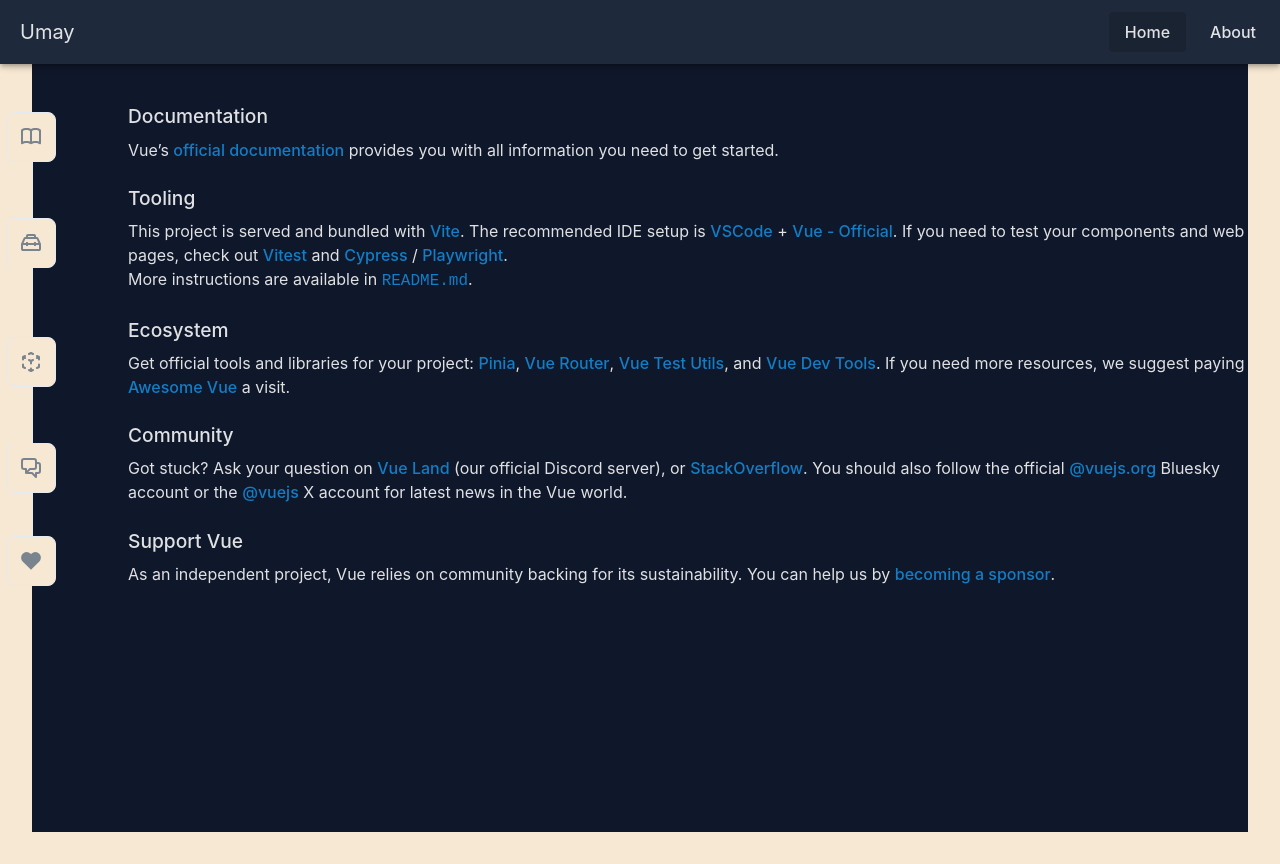
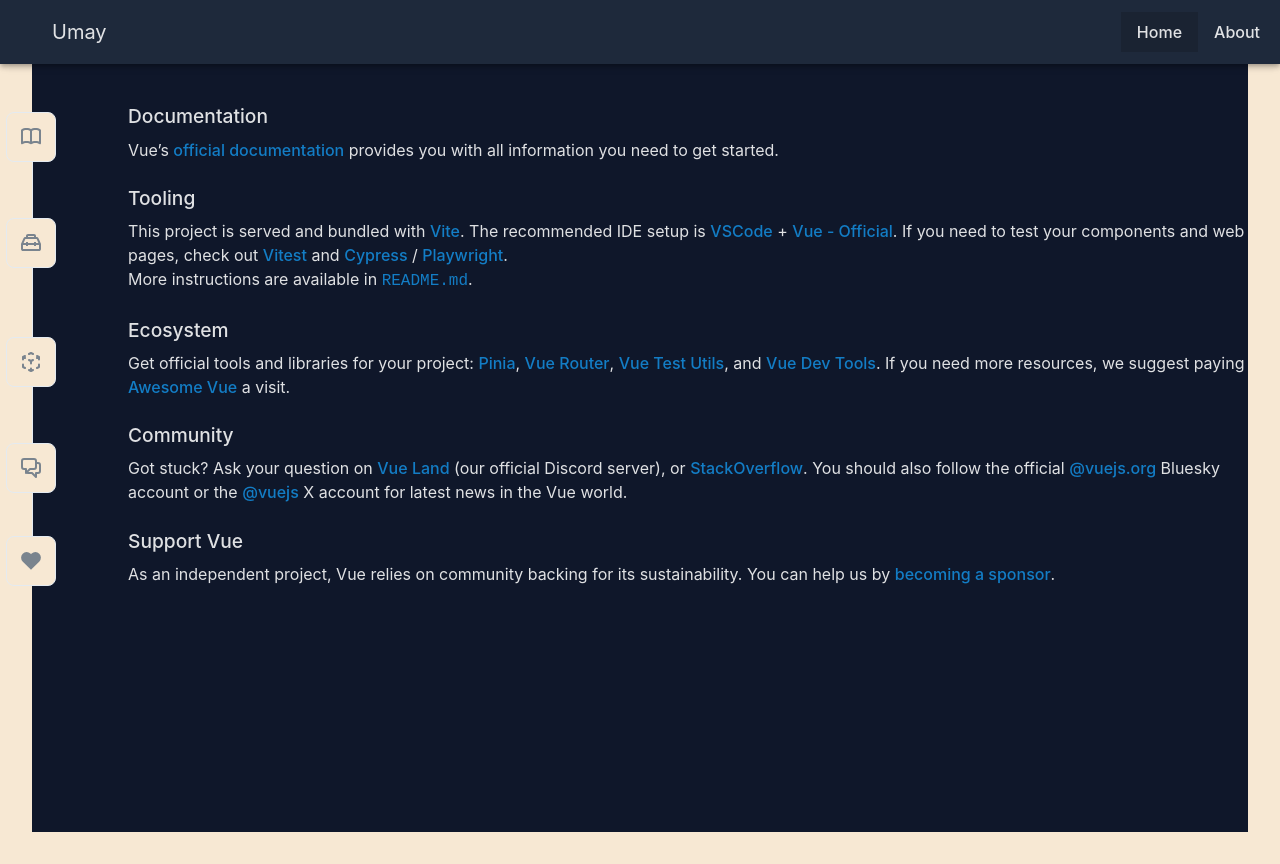
Before and after one commit to nsdumanlife/umay, a Vue app: page / in a window 1280 px wide. Built offline with nearby package versions, Linux system fonts and the light colour scheme; the HTML template or start-up script is replaced by a standard one.

Commit message:
Enhance layout and navigation, and remove of unused CSS rules.

```diff
--- a/src/App.vue
+++ b/src/App.vue
@@ -22,20 +22,13 @@
 <style scoped>
 header {
   line-height: 1.5;
+  padding-inline: 2rem;
 }
 
-.logo {
-  display: block;
-  margin: 0 auto 2rem;
-}
-
-/* App bar navigation links */
 .v-app-bar a {
   text-decoration: none;
   color: inherit;
-  padding: 8px 16px;
-  margin: 0 4px;
-  border-radius: 4px;
+  padding: 0.5rem 1rem;
   transition: background-color 0.2s ease;
 }
 
@@ -47,48 +40,4 @@
   background-color: rgba(0, 0, 0, 0.15);
   font-weight: 500;
 }
-
-nav {
-  width: 100%;
-  font-size: 0.75rem;
-  text-align: center;
-}
-
-nav a.router-link-exact-active {
-  color: var(--color-text);
-}
-
-nav a.router-link-exact-active:hover {
-  background-color: transparent;
-}
-
-nav a {
-  display: inline-block;
-  padding: 0 1rem;
-  border-left: 1px solid var(--color-border);
-}
-
-nav a:first-of-type {
-  border: 0;
-}
-
-@media (min-width: 1024px) {
-  header {
-    display: flex;
-    place-items: center;
-    padding-right: calc(var(--section-gap) / 2);
-  }
-
-  .logo {
-    margin: 0 2rem 0 0;
-  }
-
-  nav {
-    text-align: left;
-    font-size: 1rem;
-
-    padding: 1rem 0;
-    margin-top: 1rem;
-  }
-}
 </style>
```
